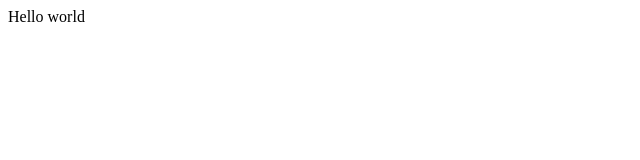
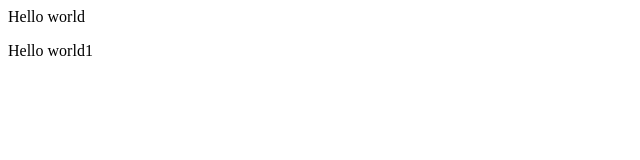
Before and after one commit to utkarshducoder/localrepo, a plain HTML site: page index.html in a window 1280 px wide. Shown: the full height of the page, 0-640 px from the left. Drawn offline with Linux system fonts and the light colour scheme.

Commit message:
add new feature

```diff
--- a/index.html
+++ b/index.html
@@ -1 +1,2 @@
 <p>Hello world</p>
+<p>Hello world1</p>
```
